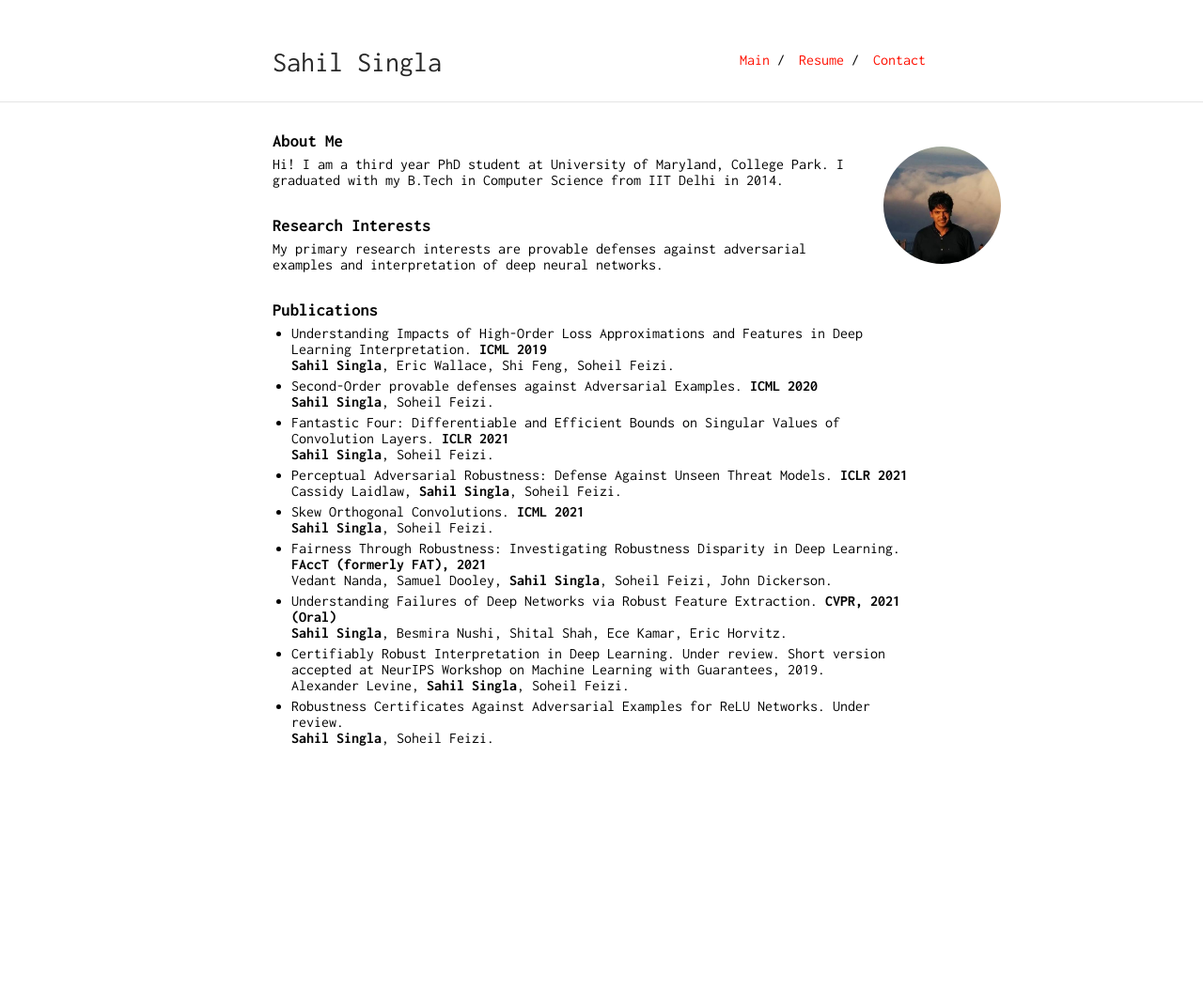
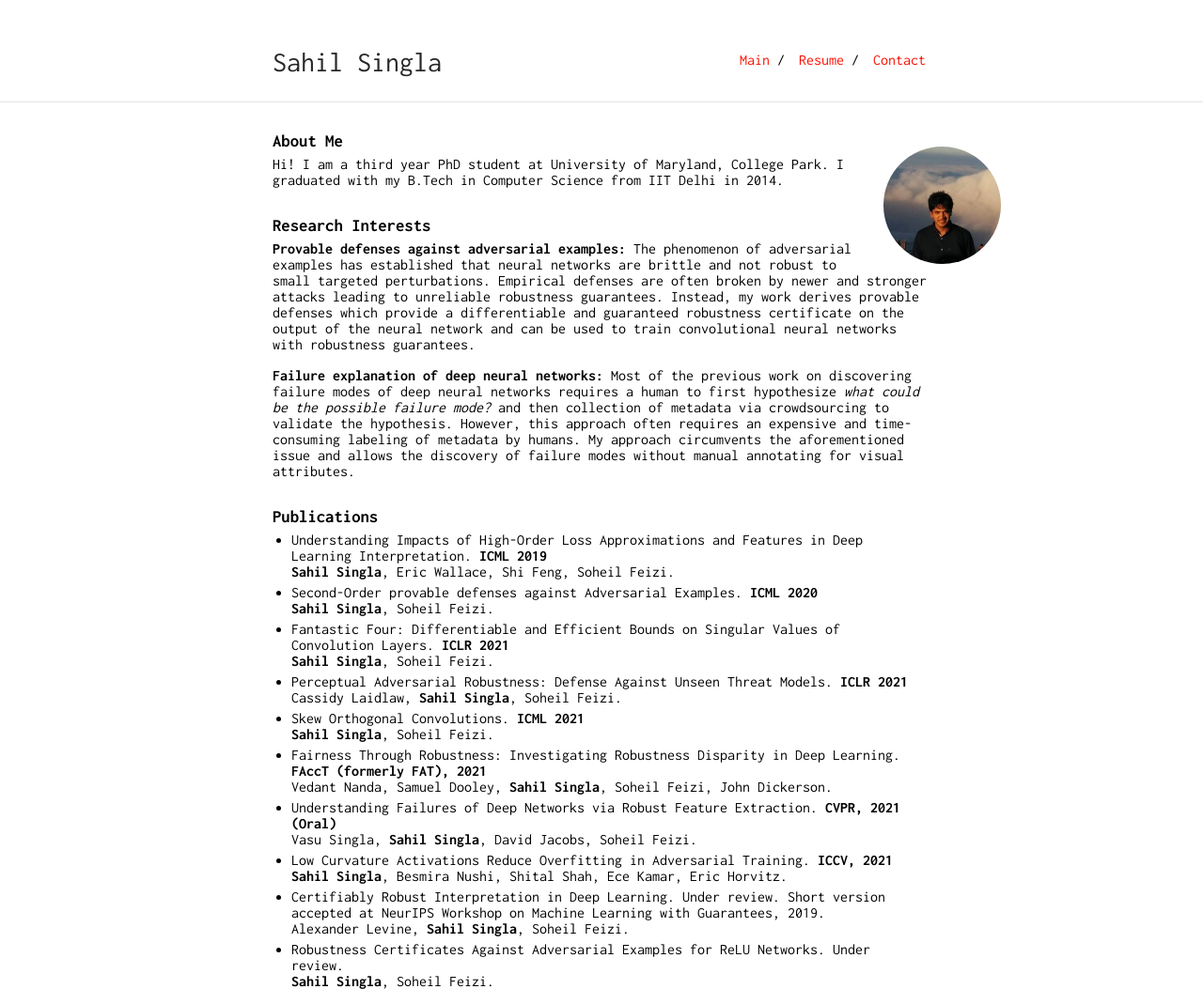
Before and after one commit to singlasahil14/singlasahil14_old, a Jekyll site: the page built from index.md, in a window 1280 px wide. Shown: the whole page at 94% size. Built offline with Jekyll 4.4.1, drawn with Linux system fonts in a browser that asks for light colours; our own code applies the rules of GitHub Pages for plain Markdown files; before the commit the page ends 900 px from its top, so only the background shows below that.

Commit message:
Update index.md

```diff
--- a/index.md
+++ b/index.md
@@ -11,7 +11,10 @@ Hi! I am a third year PhD student at University of Maryland, College Park. I gra
 
 ### Research Interests
 
-My primary research interests are provable defenses against adversarial examples and interpretation of deep neural networks.
+**Provable defenses against adversarial examples:** The phenomenon of adversarial examples has established that neural networks are brittle and not robust to small targeted perturbations. Empirical defenses are often broken by newer and stronger attacks leading to unreliable robustness guarantees. Instead, my work derives provable defenses which provide a differentiable and guaranteed robustness certificate on the output of the neural network and can be used to train convolutional neural networks with robustness guarantees.
+
+**Failure explanation of deep neural networks:** Most of the previous work on discovering failure modes of deep neural networks requires a human to first hypothesize *what could be the possible failure mode?* and then collection of metadata via crowdsourcing to validate the hypothesis. However, this approach often requires an expensive and time-consuming labeling of metadata by humans. My approach circumvents the aforementioned issue and allows the discovery of failure modes without manual annotating for visual attributes.
+
 
 ### Publications
 
@@ -28,6 +31,8 @@ Cassidy Laidlaw, **Sahil Singla**, Soheil Feizi.
 * Fairness Through Robustness: Investigating Robustness Disparity in Deep Learning. **FAccT (formerly FAT), 2021**\\
 Vedant Nanda, Samuel Dooley, **Sahil Singla**, Soheil Feizi, John Dickerson.
 * Understanding Failures of Deep Networks via Robust Feature Extraction. **CVPR, 2021 (Oral)**\\
+Vasu Singla, **Sahil Singla**, David Jacobs, Soheil Feizi.
+* Low Curvature Activations Reduce Overfitting in Adversarial Training. **ICCV, 2021**\\
 **Sahil Singla**, Besmira Nushi, Shital Shah, Ece Kamar, Eric Horvitz.
 * Certifiably Robust Interpretation in Deep Learning. Under review. Short version accepted at NeurIPS Workshop on Machine Learning with Guarantees, 2019. \\
 Alexander Levine, **Sahil Singla**, Soheil Feizi.
```
